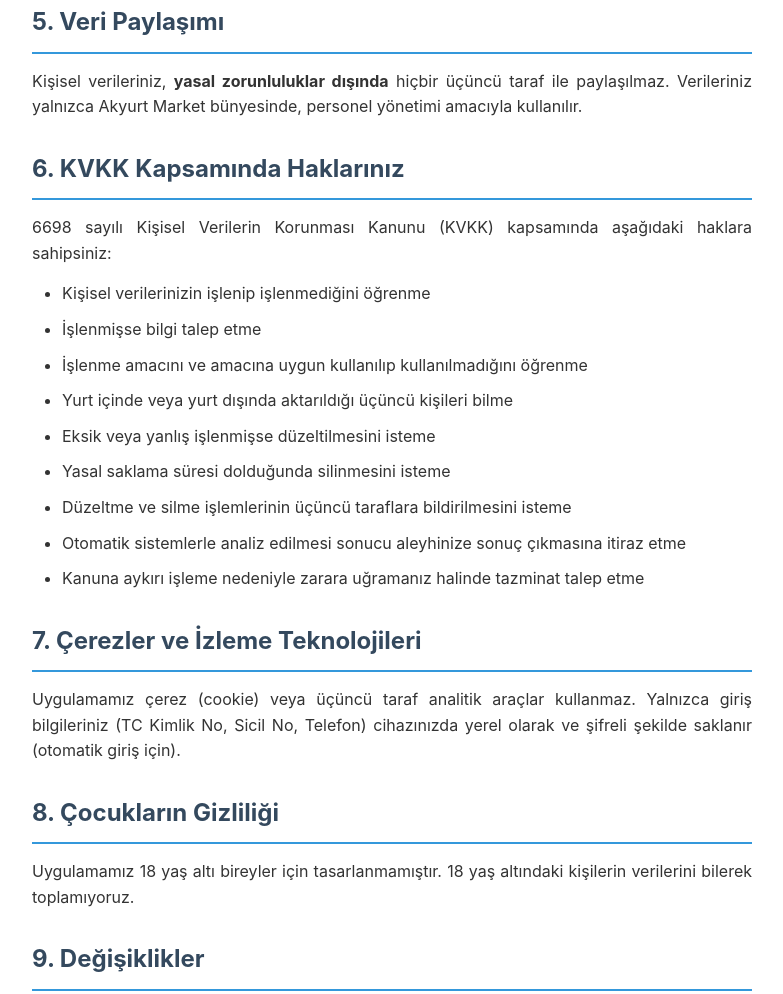
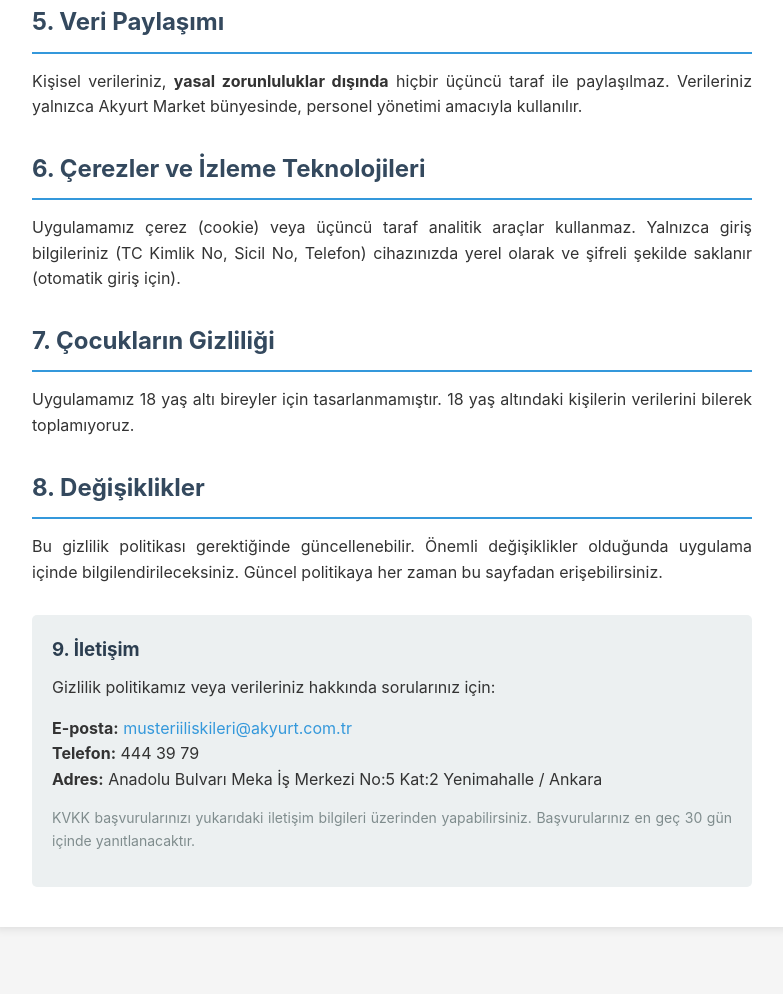
Before and after one commit to AkySft/akyurt-personel-privacy, a plain HTML site: page index.html in a window 1280 px wide. Shown: the part 1260-2254 px from the top of the page, without its empty margins (248-1031 px from the left). After the commit the page ends 2207 px from the top, so only its background shows below. Drawn offline with Linux system fonts and the light colour scheme.

Commit message:
Update section numbers in privacy policy

```diff
--- a/index.html
+++ b/index.html
@@ -151,34 +151,20 @@
             personel yönetimi amacıyla kullanılır.
         </p>
 
-        <h2>6. KVKK Kapsamında Haklarınız</h2>
-        <p>6698 sayılı Kişisel Verilerin Korunması Kanunu (KVKK) kapsamında aşağıdaki haklara sahipsiniz:</p>
-        <ul>
-            <li>Kişisel verilerinizin işlenip işlenmediğini öğrenme</li>
-            <li>İşlenmişse bilgi talep etme</li>
-            <li>İşlenme amacını ve amacına uygun kullanılıp kullanılmadığını öğrenme</li>
-            <li>Yurt içinde veya yurt dışında aktarıldığı üçüncü kişileri bilme</li>
-            <li>Eksik veya yanlış işlenmişse düzeltilmesini isteme</li>
-            <li>Yasal saklama süresi dolduğunda silinmesini isteme</li>
-            <li>Düzeltme ve silme işlemlerinin üçüncü taraflara bildirilmesini isteme</li>
-            <li>Otomatik sistemlerle analiz edilmesi sonucu aleyhinize sonuç çıkmasına itiraz etme</li>
-            <li>Kanuna aykırı işleme nedeniyle zarara uğramanız halinde tazminat talep etme</li>
-        </ul>
-
-        <h2>7. Çerezler ve İzleme Teknolojileri</h2>
+        <h2>6. Çerezler ve İzleme Teknolojileri</h2>
         <p>
             Uygulamamız çerez (cookie) veya üçüncü taraf analitik araçlar kullanmaz.
             Yalnızca giriş bilgileriniz (TC Kimlik No, Sicil No, Telefon) cihazınızda
             yerel olarak ve şifreli şekilde saklanır (otomatik giriş için).
         </p>
 
-        <h2>8. Çocukların Gizliliği</h2>
+        <h2>7. Çocukların Gizliliği</h2>
         <p>
             Uygulamamız 18 yaş altı bireyler için tasarlanmamıştır. 18 yaş altındaki
             kişilerin verilerini bilerek toplamıyoruz.
         </p>
 
-        <h2>9. Değişiklikler</h2>
+        <h2>8. Değişiklikler</h2>
         <p>
             Bu gizlilik politikası gerektiğinde güncellenebilir. Önemli değişiklikler
             olduğunda uygulama içinde bilgilendirileceksiniz. Güncel politikaya her zaman
@@ -186,14 +172,14 @@
         </p>
 
         <div class="contact">
-            <h3>10. İletişim</h3>
+            <h3>9. İletişim</h3>
             <p>
                 Gizlilik politikamız veya verileriniz hakkında sorularınız için:
             </p>
             <p>
-                <strong>E-posta:</strong> <a href="mailto:destek@akyurtmarket.com">destek@akyurtmarket.com</a><br>
-                <strong>Telefon:</strong> +90 XXX XXX XX XX<br>
-                <strong>Adres:</strong> [Akyurt Market Merkez Adres]
+                <strong>E-posta:</strong> <a href="mailto:musteriiliskileri@akyurt.com.tr">musteriiliskileri@akyurt.com.tr</a><br>
+                <strong>Telefon:</strong> 444 39 79<br>
+                <strong>Adres:</strong> Anadolu Bulvarı Meka İş Merkezi No:5 Kat:2 Yenimahalle / Ankara
             </p>
             <p style="margin-top: 15px; font-size: 14px; color: #7f8c8d;">
                 KVKK başvurularınızı yukarıdaki iletişim bilgileri üzerinden yapabilirsiniz.
```
